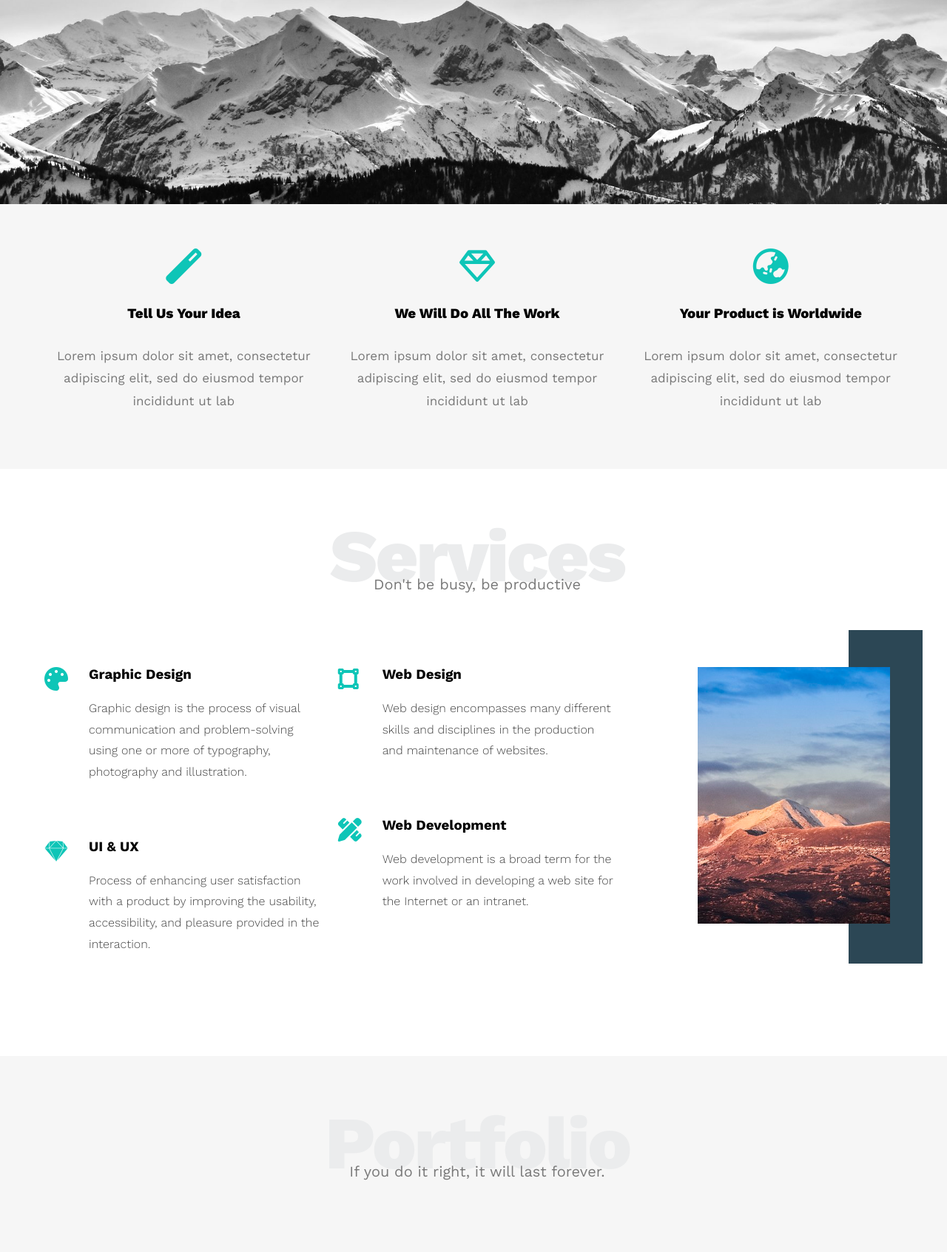
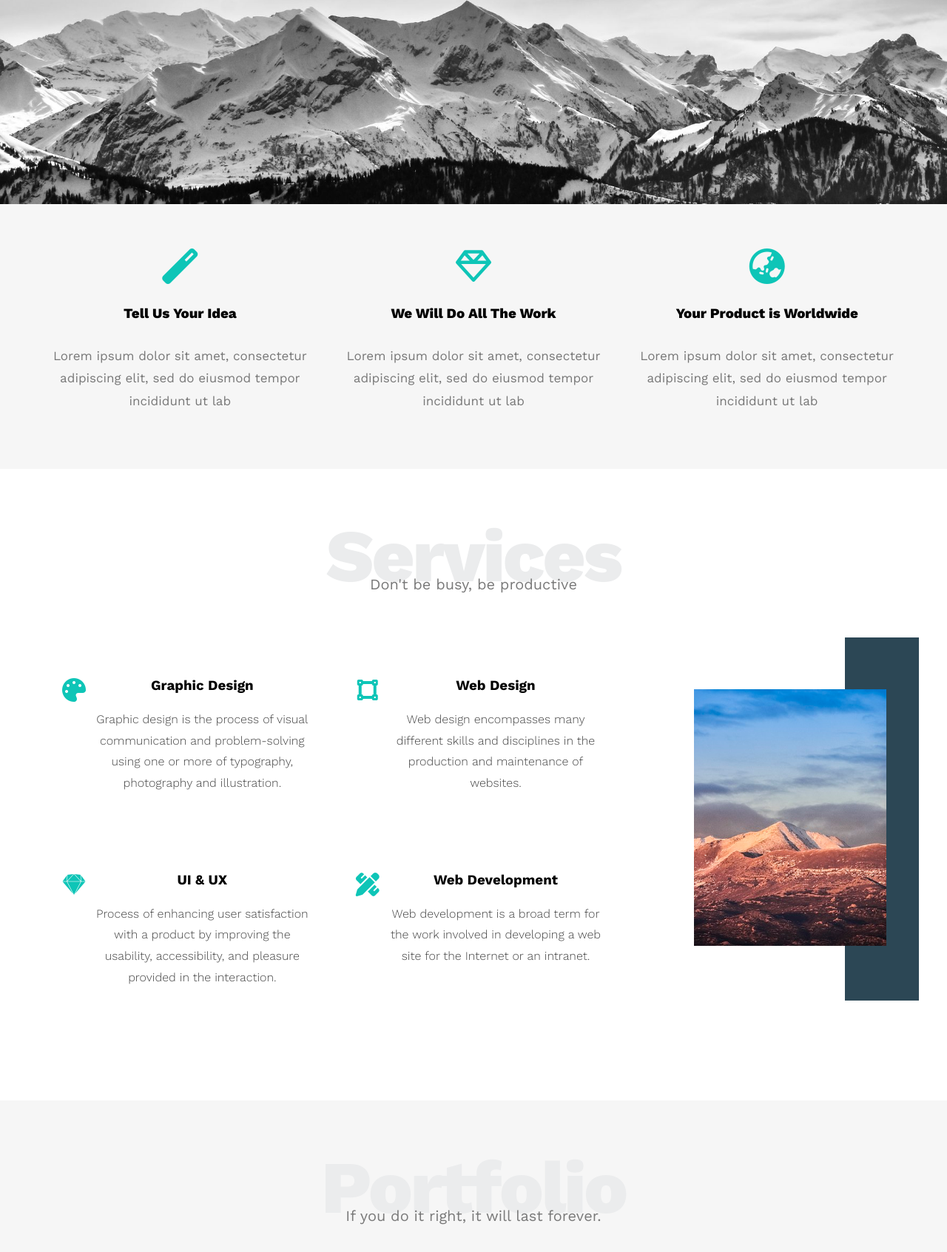
Before and after one commit to Haneen-Elbendary/html-css-temp-1, a plain HTML site: page index.html in a window 1280 px wide. Shown: the part 524-2217 px from the top of the page at 74% size. Drawn offline with nearby package versions, Linux system fonts and the light colour scheme.

Commit message:
#second-edition-edit-margin-padding

```diff
--- a/css/master.css
+++ b/css/master.css
@@ -25,28 +25,24 @@
   font-family: "Work Sans", sans-serif;
 }
 
-.container,
-.services-container {
+.container {
   margin: 0 auto 0 auto;
 }
 /* small */
 @media (min-width: 768px) {
-  .container,
-  .services-container {
+  .container {
     width: 750px;
   }
 }
 /* medium  */
-@media (min-width: 992px) {
-  .container,
-  .services-container {
+@media (min-width: 1095px) {
+  .container {
     width: 970px;
   }
 }
 /* large */
 @media (min-width: 1200px) {
-  .container,
-  .services-container {
+  .container {
     width: 1170px;
   }
 }
@@ -80,7 +76,8 @@
 /* end components */
 /* start header */
 .header {
-  padding: 20px;
+  padding-top: 20px;
+  padding-bottom: 20px;
 }
 .header .container {
   display: flex;
@@ -187,7 +184,8 @@
 /* start features */
 .features {
   background-color: var(--sec-bck);
-  padding: var(--sec-padding);
+  padding-top: var(--sec-padding);
+  padding-bottom: var(--sec-padding);
 }
 .features .container {
   gap: 20px;
@@ -210,18 +208,20 @@
 /* end features */
 /* start services */
 .services {
-  padding: var(--sec-padding);
+  padding-top: var(--sec-padding);
+  padding-bottom: var(--sec-padding);
 }
 .services .container {
   text-align: center;
-  margin-bottom: var(--margin-large);
 }
 .services .services-container {
   gap: 20px;
+  margin-top: var(--margin-large);
 }
 .services .services-container .srv {
   display: flex;
   margin-bottom: 60px;
+  padding: 15px;
 }
 @media (max-width: 767px) {
   .services .services-container .srv {
@@ -249,7 +249,7 @@
 
 .services .image {
   position: relative;
-  padding-left: 90px;
+  padding: 30px 30px 30px 90px;
 }
 .services .image img {
   width: 260px;
@@ -258,13 +258,13 @@
   content: " ";
   position: absolute;
   width: 100px;
-  height: calc(100% + 100px);
+  height: calc(100% + 80px);
   right: -17px;
-  top: -50px;
+  top: -40px;
   background-color: var(--color-4);
   z-index: -1;
 }
-@media (max-width: 1199px) {
+@media (max-width: 1095px) {
   .services .image-colum {
     display: none;
   }
@@ -274,7 +274,8 @@
 /* start portfolio */
 .portfolio {
   background-color: var(--sec-bck);
-  padding: var(--sec-padding);
+  padding-top: var(--sec-padding);
+  padding-bottom: var(--sec-padding);
 }
 .portfolio .container {
   text-align: center;
@@ -305,8 +306,8 @@
 /* end portfolio */
 /* start about */
 .about {
-  padding: var(--sec-padding);
-  margin-bottom: var(--margin-large);
+  padding-top: var(--sec-padding);
+  padding-bottom: var(--sec-padding);
 }
 .about .container {
   text-align: center;
@@ -381,6 +382,7 @@
   font-weight: bold;
   line-height: 2;
   margin-bottom: 30px;
+  padding: 0 20px;
 }
 .about .about-content .txt hr {
   display: inline-block;
@@ -390,11 +392,13 @@
 .about .about-content .txt p:last-of-type {
   line-height: 2;
   color: #777;
+  padding: 20px;
 }
 /* end about */
 /* start contact */
 .contact {
-  padding: var(--sec-padding);
+  padding-top: var(--sec-padding);
+  padding-bottom: var(--sec-padding);
   background-color: var(--sec-bck);
 }
 .contact .container {
@@ -437,7 +441,8 @@
 .footer {
   text-align: center;
   font-size: 18px;
-  padding: 30px;
+  padding-top: 30px;
+  padding-bottom: 30px;
   background-color: var(--color-4);
   color: white;
 }
```
Also changed, not shown: index.html (+8 -9 lines).
